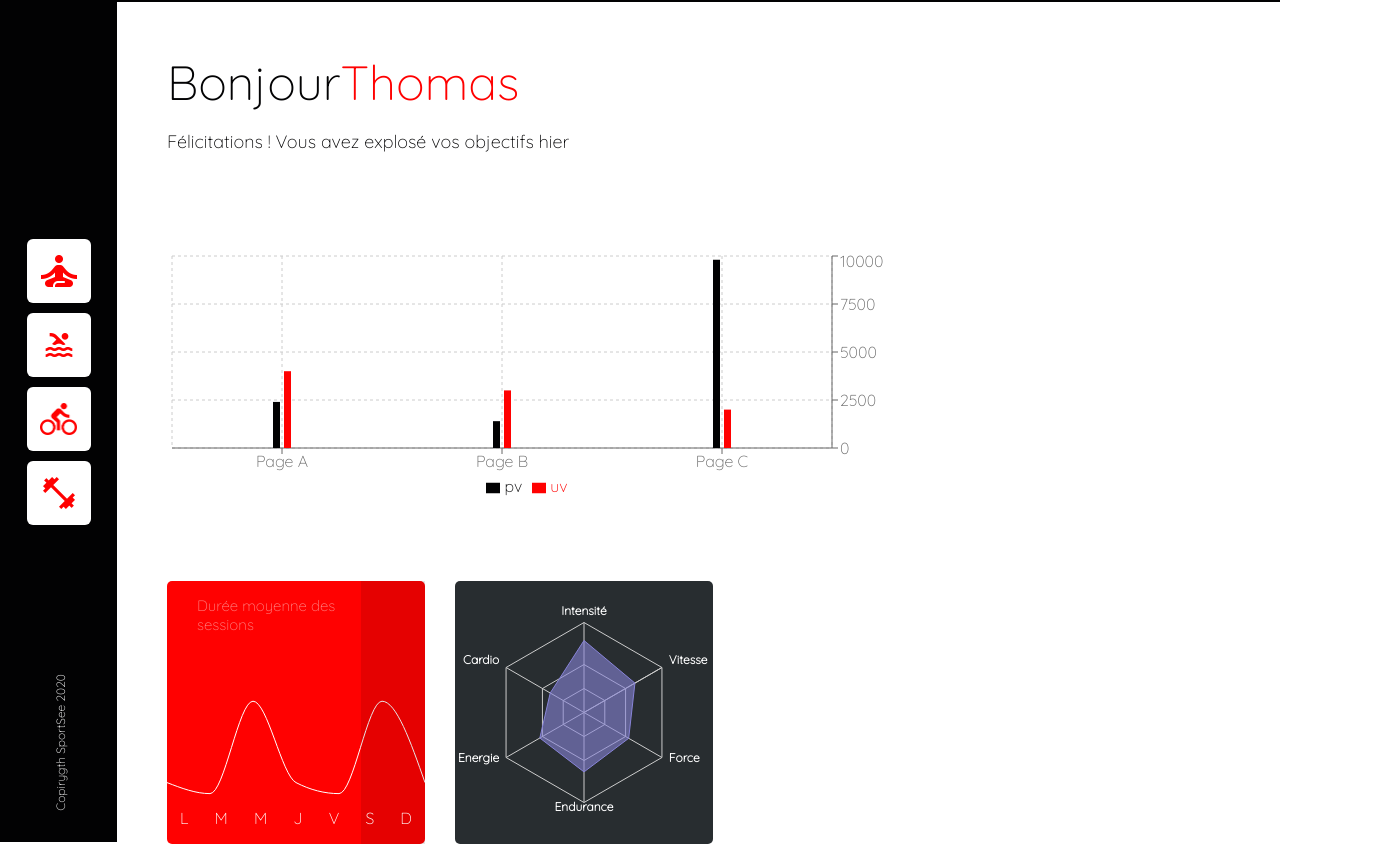
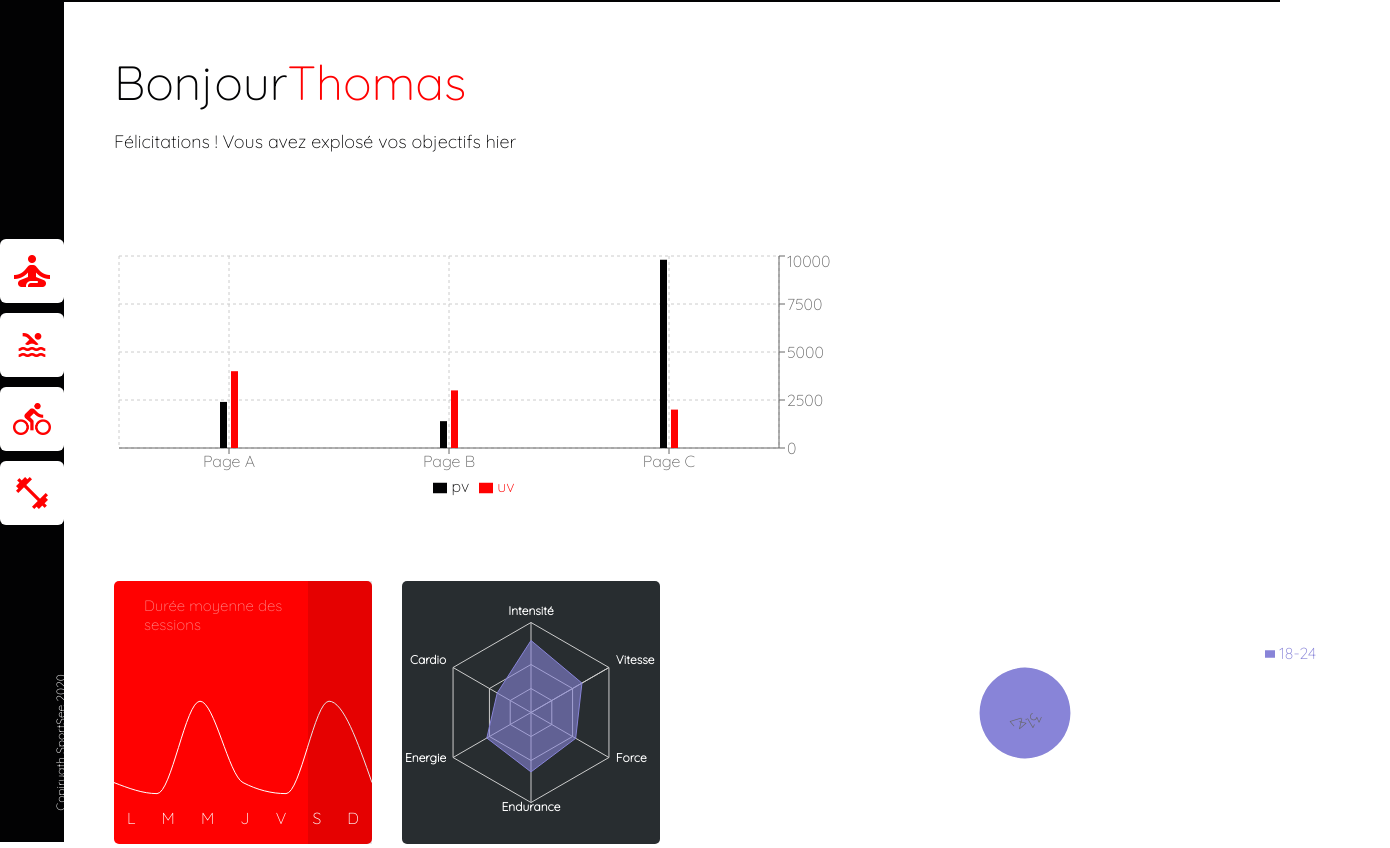
Before and after one commit to Salim-camara/sportSee, a React (Create React App) app: page / in a window 1280 px wide. Shown: the part 79-927 px from the top of the page, 1390 px wide, since content can reach past the window. Built offline with nearby package versions, Linux system fonts and the light colour scheme.

Commit message:
feat(chartCircle): progress

```diff
--- /dev/null
+++ b/src/components/charts/ChartCircle.jsx
@@ -0,0 +1,45 @@
+import React from "react";
+import { Legend, RadialBarChart, RadialBar, Tooltip } from "recharts";
+
+const ChartCircle = () => {
+  const data = [
+    {
+      name: "18-24",
+      uv: 31.47,
+      pv: 2400,
+      fill: "#8884d8",
+    },
+  ];
+  return (
+    <div className="chartCircle">
+      <RadialBarChart
+        width={730}
+        height={250}
+        innerRadius="10%"
+        outerRadius="80%"
+        data={data}
+        startAngle={360}
+        endAngle={0}
+      >
+        <RadialBar
+          minAngle={150}
+          label={{ fill: "#666", position: "insideStart" }}
+          background
+          clockWise={true}
+          dataKey="uv"
+        />
+        <Legend
+          iconSize={10}
+          width={120}
+          height={140}
+          layout="vertical"
+          verticalAlign="middle"
+          align="right"
+        />
+        <Tooltip />
+      </RadialBarChart>
+    </div>
+  );
+};
+
+export default ChartCircle;
--- a/src/pages/Home.jsx
+++ b/src/pages/Home.jsx
@@ -2,6 +2,7 @@
 import ChartBar from "../components/charts/ChartBar";
 import ChartLine from "../components/charts/ChartLine";
 import ChartRadar from "../components/charts/ChartRadar";
+import ChartCircle from "../components/charts/ChartCircle";
 
 const Home = () => {
   const [logements, setlogements] = useState();
@@ -78,6 +79,7 @@
                 <div className="home__content__board__bottom__left--chartsContainer">
                   <ChartLine />
                   <ChartRadar />
+                  <ChartCircle />
                 </div>
               </div>
             </div>
--- /dev/null
+++ b/src/styles/components/charts/_chartCircle.scss
@@ -0,0 +1,3 @@
+.chartCircle {
+
+}
--- a/src/styles/main.scss
+++ b/src/styles/main.scss
@@ -8,3 +8,4 @@
 @import "./components/charts/chartBar";
 @import "./components//charts/chatLine";
 @import "./components/charts/chartRadar";
+@import "./components/charts/chartCircle";
```
